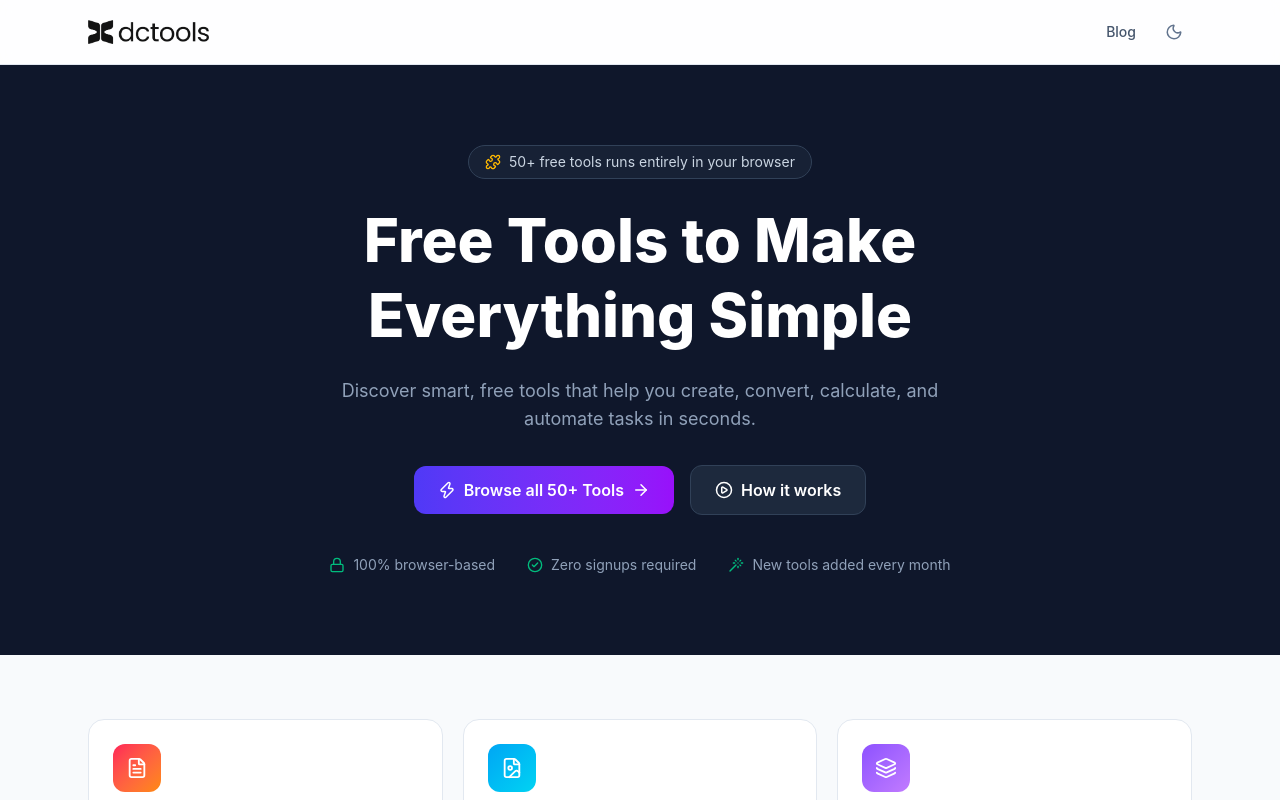
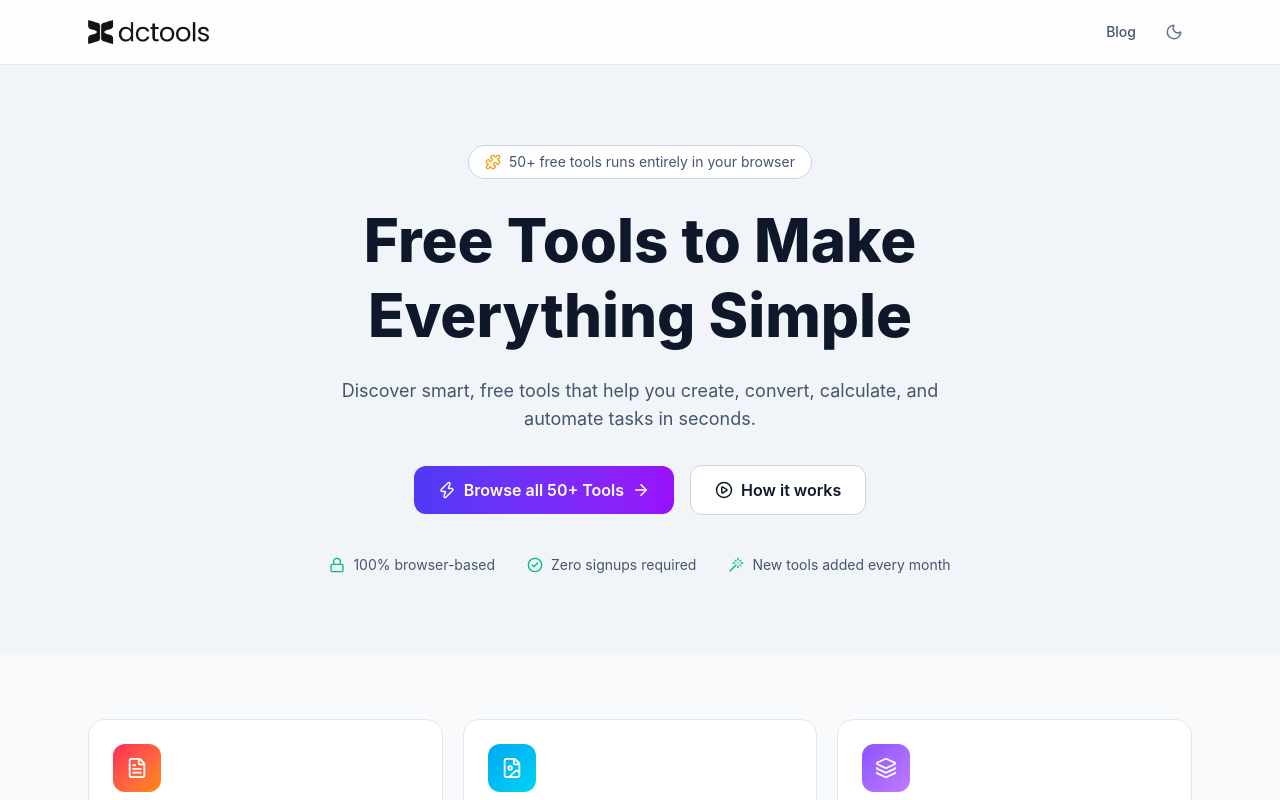
Before and after one commit to creativeuncle/toolsuncle, a React (Vite) app in the folder frontend/: page / in a window 1280 px wide. Shown: the top 800 px of the page. Built offline with nearby package versions, Linux system fonts and the light colour scheme; no server answers.

Commit message:
Make hero section follow light/dark theme instead of always-dark

```diff
--- a/frontend/src/pages/Home.jsx
+++ b/frontend/src/pages/Home.jsx
@@ -5,18 +5,18 @@ import ToolCard from "../components/ToolCard";
 export default function Home() {
   return (
     <div>
-      <section className="relative left-1/2 -ml-[50vw] w-screen -mt-10 bg-slate-900 px-4 sm:px-6 py-20">
+      <section className="relative left-1/2 -ml-[50vw] w-screen -mt-10 bg-slate-100 dark:bg-slate-900 px-4 sm:px-6 py-20">
         <div className="max-w-2xl mx-auto text-center">
-          <div className="inline-flex items-center gap-2 rounded-full border border-slate-700 bg-slate-800/60 px-4 py-1.5 text-sm text-slate-300 mb-6">
-            <Puzzle size={16} className="text-amber-400" />
+          <div className="inline-flex items-center gap-2 rounded-full border border-slate-300 dark:border-slate-700 bg-white dark:bg-slate-800/60 px-4 py-1.5 text-sm text-slate-600 dark:text-slate-300 mb-6">
+            <Puzzle size={16} className="text-amber-500 dark:text-amber-400" />
             50+ free tools runs entirely in your browser
           </div>
 
-          <h1 className="text-4xl sm:text-6xl font-extrabold text-white leading-tight mb-6">
+          <h1 className="text-4xl sm:text-6xl font-extrabold text-slate-900 dark:text-white leading-tight mb-6">
             Free Tools to Make Everything Simple
           </h1>
 
-          <p className="text-lg text-slate-400 mb-8">
+          <p className="text-lg text-slate-600 dark:text-slate-400 mb-8">
             Discover smart, free tools that help you create, convert, calculate, and automate
             tasks in seconds.
           </p>
@@ -32,14 +32,14 @@ export default function Home() {
             </a>
             <a
               href="#tools-grid"
-              className="inline-flex items-center gap-2 rounded-xl bg-slate-800 border border-slate-700 px-6 py-3 text-white font-semibold hover:bg-slate-700 transition-colors"
+              className="inline-flex items-center gap-2 rounded-xl bg-white dark:bg-slate-800 border border-slate-300 dark:border-slate-700 px-6 py-3 text-slate-900 dark:text-white font-semibold hover:bg-slate-200 dark:hover:bg-slate-700 transition-colors"
             >
               <CirclePlay size={18} />
               How it works
             </a>
           </div>
 
-          <div className="flex flex-wrap items-center justify-center gap-x-8 gap-y-3 text-sm text-slate-400">
+          <div className="flex flex-wrap items-center justify-center gap-x-8 gap-y-3 text-sm text-slate-600 dark:text-slate-400">
             <span className="flex items-center gap-2">
               <Lock size={16} className="text-emerald-500" />
               100% browser-based
```
